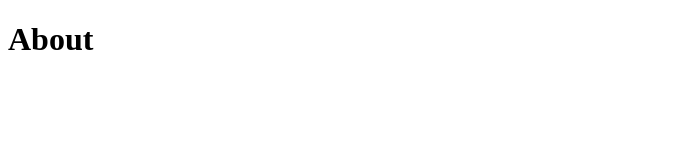
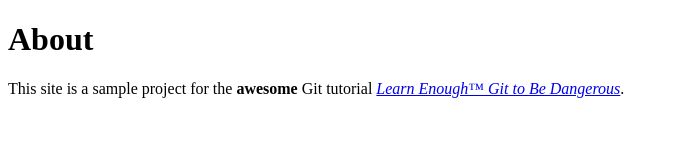
Before and after one commit to chris8008ies/website, a plain HTML site: page about.html in a window 1280 px wide. Shown: the whole page, without its empty margins (0-679 px from the left). Drawn offline with Linux system fonts and the light colour scheme.

Commit message:
update to Alice

```diff
--- a/about.html
+++ b/about.html
@@ -5,7 +5,9 @@
   </head>
   <body>
     <h1>About</h1>
-
+    <p>
+    This site is a sample project for the <strong>awesome</strong> Git tutorial <a href="http://learnenough.com/git-tutorial"><em>Learn Enough™ Git to Be Dangerous</em></a>.
+    </p>
 
 		</body>
 </html>
```
